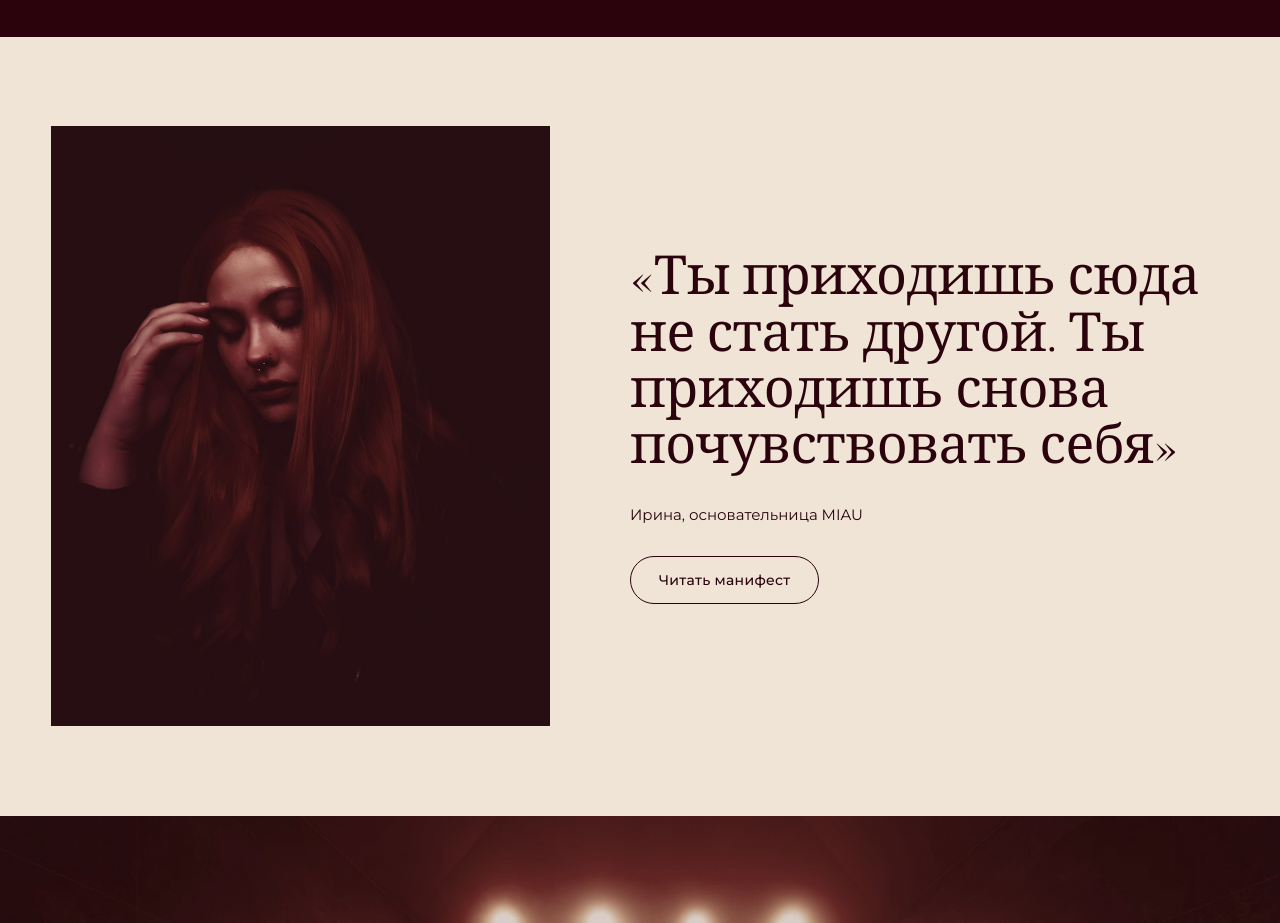
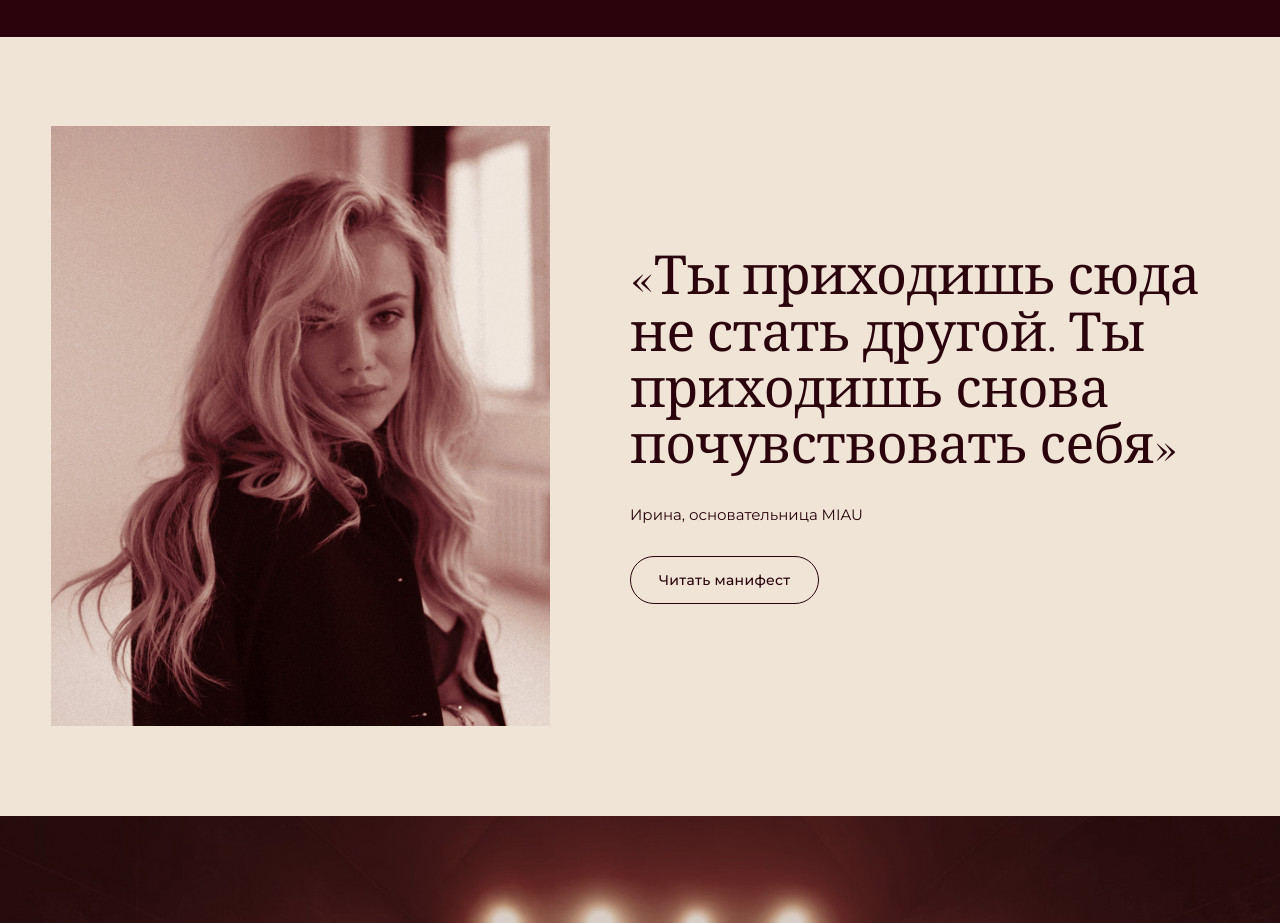
Before and after one commit to nikitazhuravlev229-star/miau-site, a plain HTML site: page index.html in a window 1280 px wide. Shown: the part 2840-3763 px from the top of the page. Drawn offline with nearby package versions, Linux system fonts and the light colour scheme.

Commit message:
Главная: фото Ирины в блоке с цитатой, тонировка в палитру сайта
Co-Authored-By: Claude Opus 5.5 <noreply@anthropic.com>
Claude-Session: https://claude.ai/code/session_016MB3hAKbxT3Md3f43UHQpF

```diff
--- a/index.html
+++ b/index.html
@@ -240,7 +240,7 @@ footer a:not(.btn){text-decoration:none}footer a:not(.btn):hover{text-decoration
 
   <!-- 5. Манифест -->
   <section class="wrap sec" style="display: flex; flex-wrap: wrap; gap: 48px 80px; align-items: center">
-    <div class="zoom" style="flex: 1 1 360px; height: 600px; max-width: 520px"><img class="ph" src="assets/red-hair-dark.jpg" alt=""></div>
+    <div class="zoom" style="flex: 1 1 360px; height: 600px; max-width: 520px"><img class="ph" src="assets/irina.jpg" alt="Ирина, основательница MIAU" style="object-position: 58% 45%"></div>
     <div style="flex: 1 1 460px; display: flex; flex-direction: column; gap: 28px">
       <p class="h2 rv">«Ты приходишь сюда не стать другой. Ты приходишь снова почувствовать себя»</p>
       <p class="body">Ирина, основательница MIAU</p>
```
Also changed, not shown: assets/irina.jpg (added).
